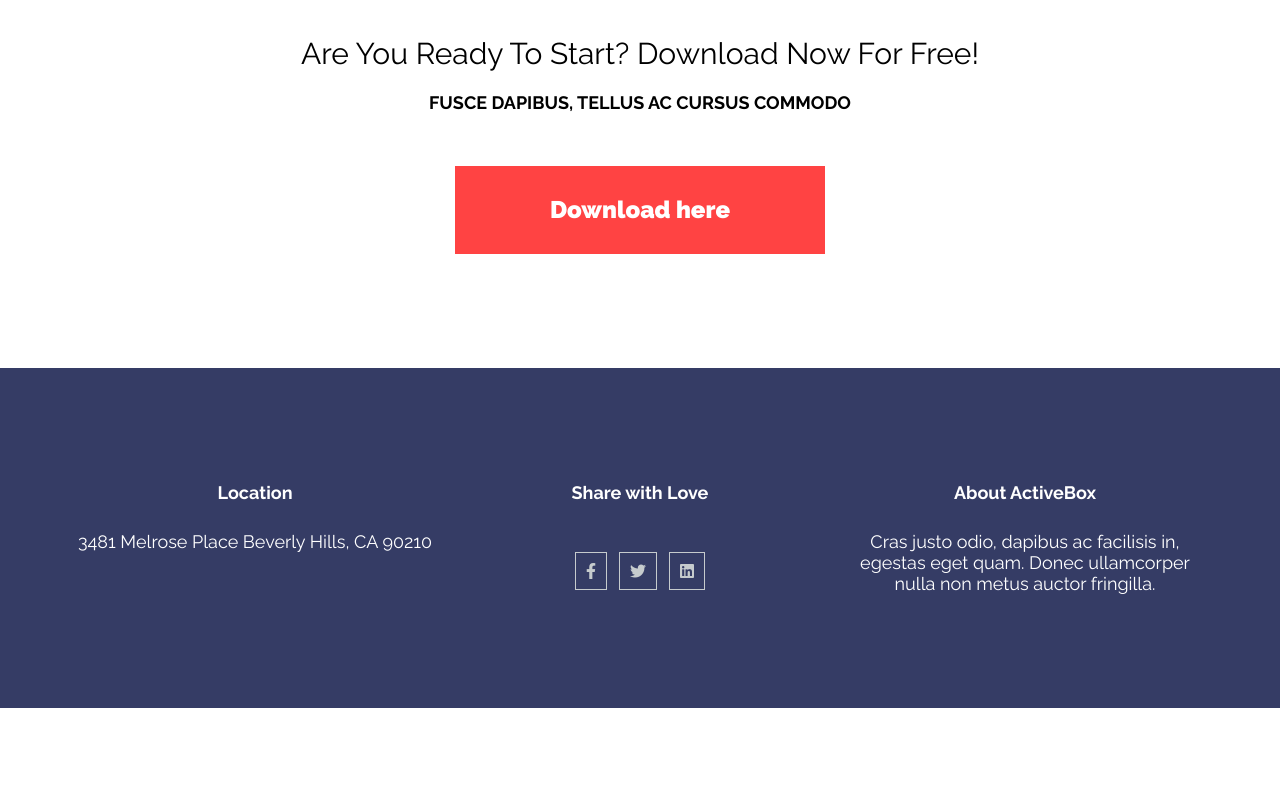
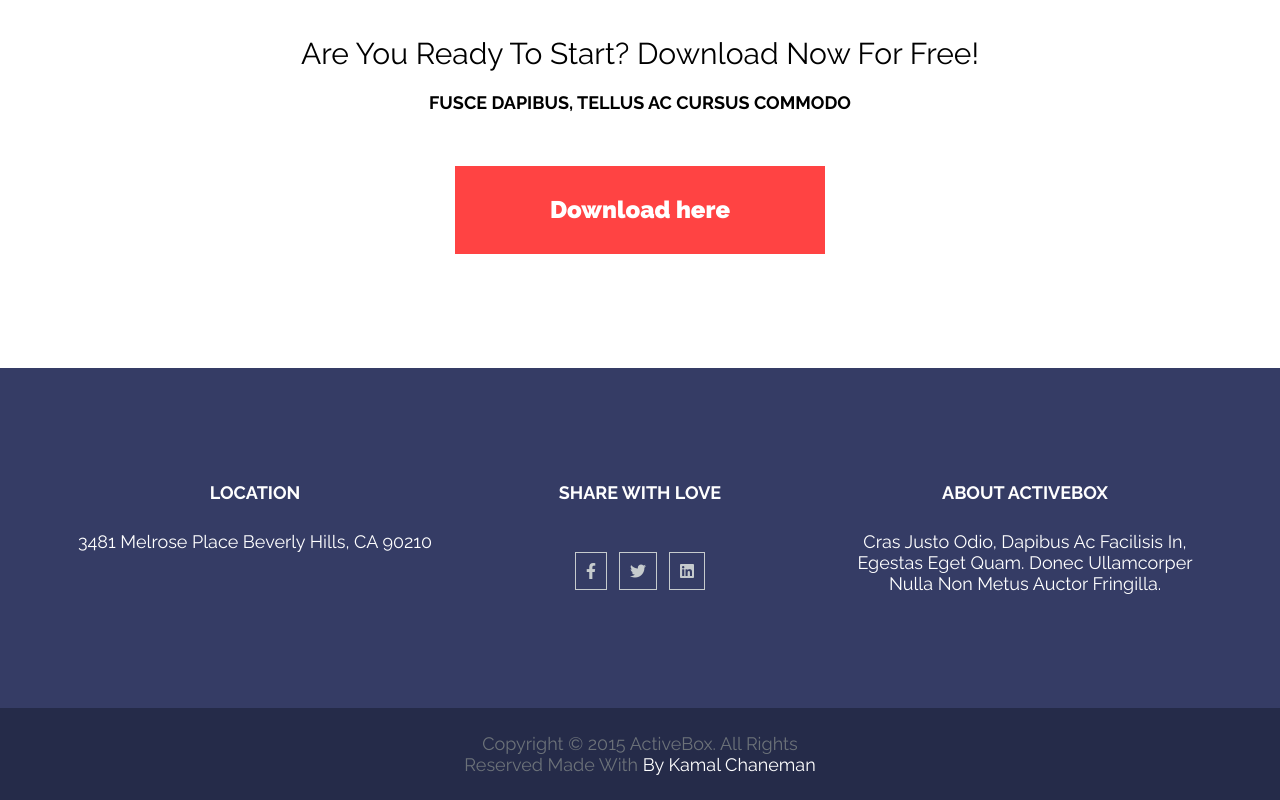
Before and after one commit to HelenKazachenko/FE33-onl-ActiveBox-Elena-Kazachenko, a website built with Parcel: page src/index.html in a window 1280 px wide. Shown: the part 3859-4659 px from the top of the page. Before the commit the page ends 4567 px from the top, so only its background shows below. Built offline with nearby package versions, Linux system fonts and the light colour scheme.

Commit message:
created footer section

```diff
--- a/src/index.html
+++ b/src/index.html
@@ -433,6 +433,18 @@
         </div>
     </section>
 
+    <footer class="footer">
+        <div class="container">
+            <div class="footer_wrap">
+                <div class="footer_box">
+                    <span class="brand_box">Copyright © 2015 ActiveBox. All Rights Reserved Made with
+                    <span class="name_box">by Kamal Chaneman</span>
+                    </span>
+                </div>
+            </div>
+        </div>
+    </footer>
+
 
     <script type="module" src="./js/index.js"></script>
 </body>
--- /dev/null
+++ b/src/scss/footer.scss
@@ -0,0 +1,42 @@
+.footer {
+    background-color: $_blue;
+}
+.footer_wrap {
+    display: flex;
+    justify-content: center;
+}
+.footer_box {
+    width: 370px;
+    text-align: center;
+    padding: 25px 0;
+    @media (max-width: 980px) {
+      width: 315px;
+      padding: 15px;
+    }
+    @media (max-width: 340px) {
+        width: 280px;
+        padding: 30px;
+    }
+}
+.brand_box {
+    font-size: 18px;
+    font-weight: 400;
+    line-height: 21px;
+    color: $_gray;
+    text-transform: capitalize;
+    @media (max-width: 980px) {
+        font-size: 14px;
+        line-height: 16px;
+      }
+}
+.name_box {
+    font-size: 18px;
+    font-weight: 400;
+    line-height: 21px;
+    color: #fff;
+    text-transform: capitalize;
+    @media (max-width: 980px) {
+        font-size: 14px;
+        line-height: 16px;
+      }
+}
--- a/src/scss/index.scss
+++ b/src/scss/index.scss
@@ -27,6 +27,7 @@ html {
 @import "../scss/reviews.scss";
 @import "../scss/download.scss";
 @import "../scss/information.scss";
+@import "../scss/footer.scss";
 
 section {
     padding: 114px 0;
--- a/src/scss/information.scss
+++ b/src/scss/information.scss
@@ -30,6 +30,7 @@
     font-weight: 700;
     line-height: 21px;
     color: #fff;
+    text-transform: uppercase;
     @media (max-width: 980px) {
         font-size: 14px;
         line-height: 16px;
@@ -41,6 +42,7 @@
     line-height: 21px;
     color: #fff;
     margin-top: 28px;
+    text-transform: capitalize;
     @media (max-width: 980px) {
         font-size: 14px;
         line-height: 16px;
```
